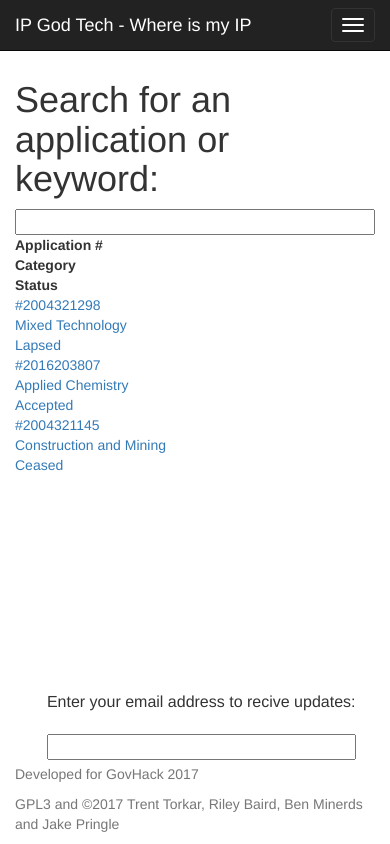
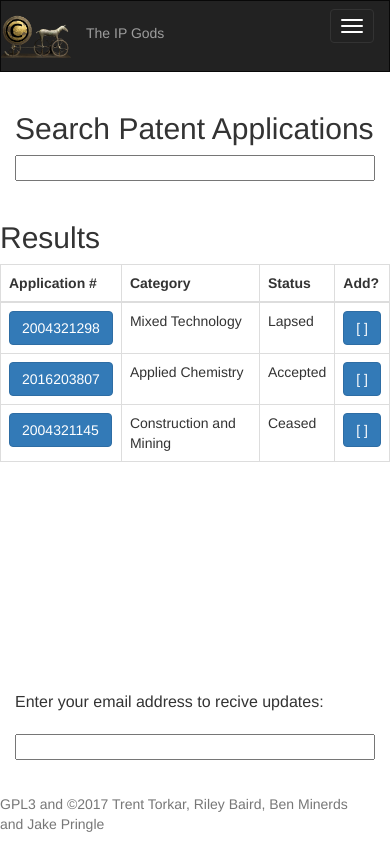
Before and after one commit to The-IP-Gods/The-IP-Gods, a Django app: page / in a window 390 px wide; the page is wider, and only the part inside the window is pictured. Run offline with Django 3.2, Linux system fonts and the light colour scheme; some libraries are stand-ins or nearby versions.

Commit message:
update visuals for mobile

```diff
--- a/hello/templates/base.html
+++ b/hello/templates/base.html
@@ -22,7 +22,7 @@
     .email {
       position: absolute;
       bottom: 10%;
-      right: 5%;
+      width: 100%;
     }
     .filler {
       align: center;
@@ -37,7 +37,7 @@
   <body>
 
 
-  <nav class="navbar navbar-inverse navbar-fixed-top"> <!-- Fixed navbar -->
+  <nav class="navbar navbar-inverse navbar-top"> <!-- Fixed navbar -->
     <div class="container">
       <div class="navbar-header">
         <button type="button" class="navbar-toggle collapsed" data-toggle="collapse" data-target="#navbar" aria-expanded="false" aria-controls="navbar">
@@ -46,23 +46,23 @@
           <span class="icon-bar"></span>
           <span class="icon-bar"></span>
         </button>
-        <a class="navbar-brand" href="http://ipgod.tech"> IP God Tech - Where is my IP</a>
+        <img src="static/icon-square.png" width=70px align="left" class="img-responsive header-img"></img>
+        <a class="navbar-brand" href="http://ipgod.tech"><h5>The IP Gods<h5></a>
       </div>
       <div id="navbar" class="navbar-collapse collapse">
         <ul class="nav navbar-nav">
-          <li class="active"><a href="http://ipgod.tech">IP God Tech</a></li>
-          <li><a href="#about">My Monitors</a></li>
-          <li><a href="#contact">The IP Gods Team</a></li>
+          <li><a href="#about"><button type="button" class="btn btn-primary">My Monitors</button></a></li>
+          <li><a href="#contact"><button type="button" class="btn btn-primary">The Team</button></a></li>
           <li class="dropdown">
-            <a href="#" class="dropdown-toggle" data-toggle="dropdown" role="button" aria-haspopup="true" aria-expanded="false">Actions <span class="caret"></span></a>
+            <a href="#" class="dropdown-toggle" data-toggle="dropdown" role="button" aria-haspopup="true" aria-expanded="false"><button type="button" class="btn btn-primary">More Actions <span class="caret"></span></button></a>
             <ul class="dropdown-menu">
               <li class="dropdown-header">Monitor Applications</li>
-              <li><a href="#">Add Keyword Monitor</a></li>
-              <li><a href="#">Add Application Monitor</a></li>
+              <li><a href="#"><button type="button" class="btn btn-primary">Add Keyword Monitor</button></a></li>
+              <li><a href="#"><button type="button" class="btn btn-primary">Add Application Monitor</button></a></li>
               <li role="separator" class="divider"></li>
               <li class="dropdown-header">Historical Information</li>
-              <li><a href="#">Historical Trends</a></li>
-              <li><a href="#">Historical Averages</a></li>
+              <li><a href="#"><button type="button" class="btn btn-primary">Historical Trends</button></a></li>
+              <li><a href="#"><button type="button" class="btn btn-primary">Historical Averages</button></a></li>
             </ul>
           </li>
         </ul>
@@ -76,7 +76,6 @@
 
 <footer class="footer">
   <div class="container">
-    <p class="text-muted">Developed for GovHack 2017</p>
     <p class="text-muted">GPL3 and ©2017 Trent Torkar, Riley Baird, Ben Minerds and Jake Pringle</p>
   </div>
 </footer>
--- a/hello/templates/index.html
+++ b/hello/templates/index.html
@@ -3,11 +3,9 @@
 
 {% block content %}
 
-<br><br><br>
-
 <div class="container">
     <form id="search">
-      <h1>Search for an application or keyword:</h1>
+      <h2>Search Patent Applications</h2>
       <input type="text" name="search" class="fill"></input>
     </form>
 </div>
@@ -16,36 +14,42 @@
   <form id="email"><input type="text" name="email" class="fill"></input></form>
 </div>
 
+<br>
+<h2>Results</h2>
 
-<div class="container">
-  <div class="row"><b>
-    <div class="col-md-4">Application #</div>
-    <div class="col-md-4">Category</div>
-    <div class="col-md-4">Status</div>
-  </b></div>
-  <div class="row">
-    <a target="_blank" href="http://pericles.ipaustralia.gov.au/ols/auspat/applicationDetails.do?applicationNo=2004321298">
-      <div class="col-md-4">#2004321298</div>
-      <div class="col-md-4">Mixed Technology</div>
-      <div class="col-md-4">Lapsed</div>
-    </a>
+
+<div class="row">
+  <div class="col-md-6">
+    <table class="table table-bordered">
+      <thead>
+        <tr>
+          <th>Application #</th>
+          <th>Category</th>
+          <th>Status</th>
+          <th>Add?</th>
+        </tr>
+      </thead>
+      <tbody>
+        <tr>
+          <td><a class="btn btn-primary" target="_blank" href="http://pericles.ipaustralia.gov.au/ols/auspat/applicationDetails.do?applicationNo=2004321298">2004321298</a></td>
+          <td>Mixed Technology</td>
+          <td>Lapsed</td>
+          <td><a href="#" class="btn btn-primary">[ ]</a></td>
+        </tr>
+          <td><a class="btn btn-primary" target="_blank" href="http://pericles.ipaustralia.gov.au/ols/auspat/applicationDetails.do?applicationNo=2016203807">2016203807</a></td>
+          <td>Applied Chemistry</td>
+          <td>Accepted</td>
+          <td><a href="#" class="btn btn-primary">[ ]</a></td>
+        </tr>
+        <tr>
+          <td><a class="btn btn-primary" target="_blank" href="http://pericles.ipaustralia.gov.au/ols/auspat/applicationDetails.do?applicationNo=2004321145">2004321145</a></td>
+          <td>Construction and Mining</td>
+          <td>Ceased</td>
+          <td><a href="#" class="btn btn-primary">[ ]</a></td>
+        </tr>
+      </tbody>
+    </table>
   </div>
-  <div class="row">
-    <a target="_blank" href="http://pericles.ipaustralia.gov.au/ols/auspat/applicationDetails.do?applicationNo=2016203807">
-      <div class="col-md-4 col-lg-4 col-sm-4">#2016203807</div>
-      <div class="col-md-4 col-lg-4 col-sm-4">Applied Chemistry</div>
-      <div class="col-md-4 col-lg-4 col-sm-4">Accepted</div>
-    </a>
-  </div>
-  <div class="row">
-    <a target="_blank" href="http://pericles.ipaustralia.gov.au/ols/auspat/applicationDetails.do?applicationNo=2004321145">
-      <div class="col-md-4">#2004321145</div>
-      <div class="col-md-4">Construction and Mining</div>
-      <div class="col-md-4">Ceased</div>
-    </a>
-  </div>
-</div>
-
 
 
 {% endblock %}
```
Also changed, not shown: hello/static/icon-square.png (added).
